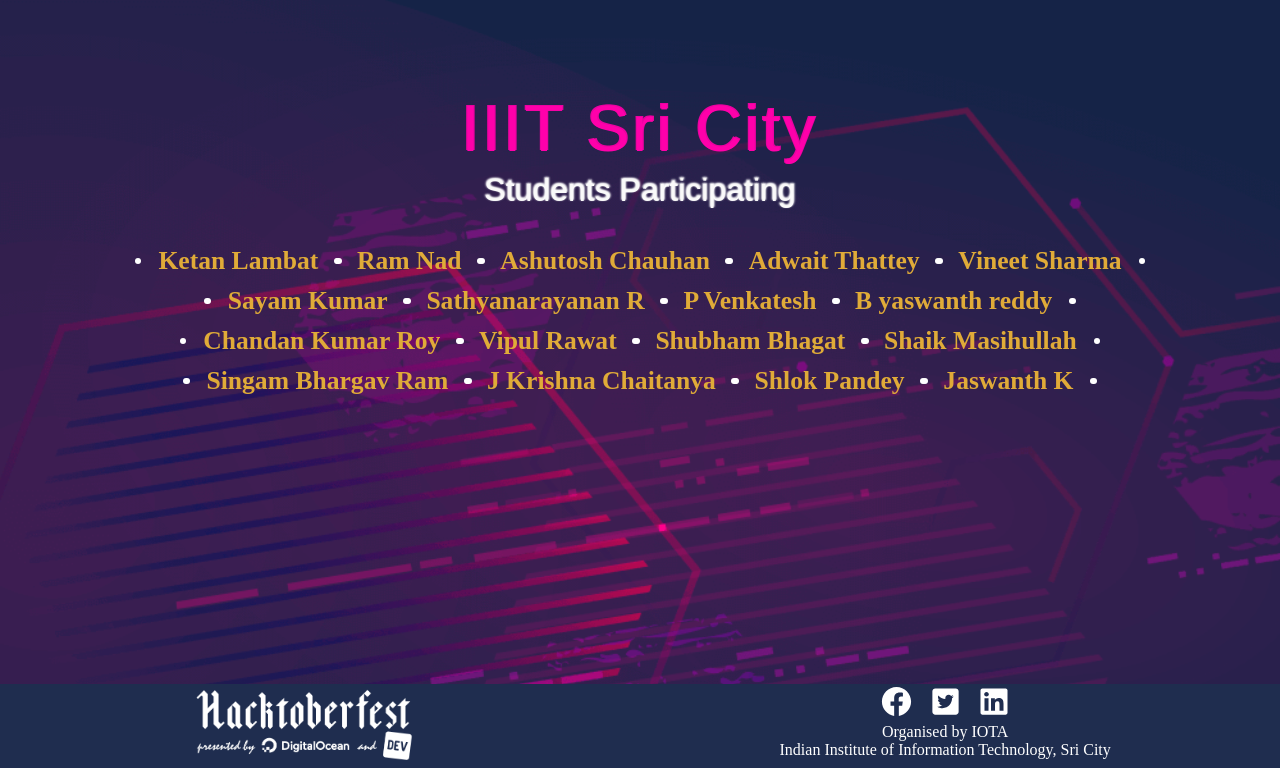
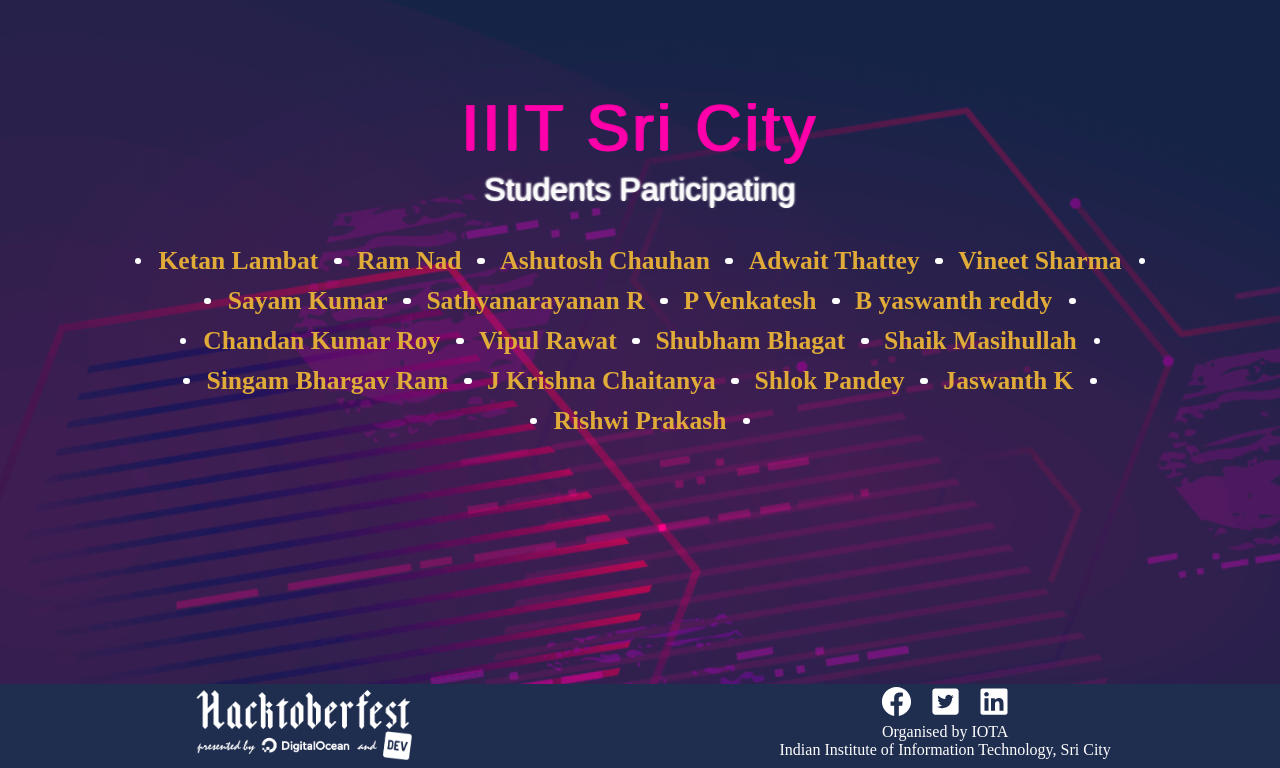
Before and after one commit to Project-Club-IIITS/hacktoberfest2019-participants, a Jekyll site: the page index.html, which Jekyll copies as it is, in a window 1280 px wide, cut to the strip 132-900 px from the top of the page. Built offline with Jekyll 4.4.1, drawn with Linux system fonts in a browser that asks for light colours; some web fonts are replaced.

Commit message:
I added Rishwi Prakash

```diff
--- a/index.html
+++ b/index.html
@@ -63,6 +63,7 @@
                 <li><a href="https://github.com/chaitanya531">J Krishna Chaitanya</a></li>
                 <li><a href="https://github.com/b30wulffz">Shlok Pandey</a></li>
                 <li><a href="https://github.com/JazzKriss21">Jaswanth K</a></li>
+                <li><a  href="https://github.com/rishwi17">Rishwi Prakash</a></li>
 
             </ul>
         </div>
```
